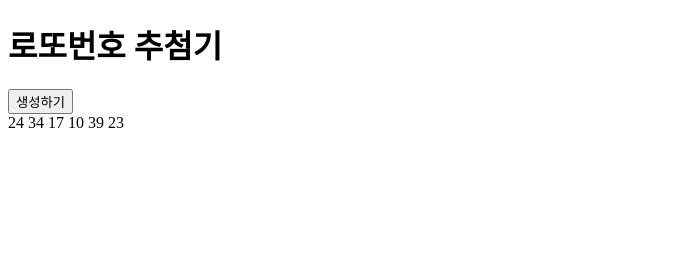
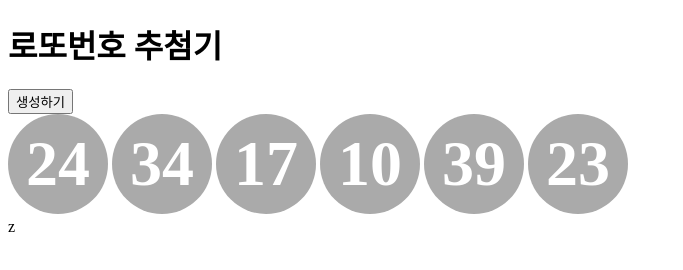
Before and after one commit to wcgod/git-flow-study, a plain HTML site: page index.html in a window 1280 px wide. Both pictures are taken after a click on the button "생성하기". Shown: the whole page, without its empty margins (0-683 px from the left). Drawn offline with Linux system fonts and the light colour scheme.

Commit message:
script 작업 추가

```diff
--- a/index.html
+++ b/index.html
@@ -48,10 +48,14 @@ function getLuckyNumber(){
 // TODO 로또 번호(.number) html 생성 함수 작성 [feature/script]
 function genLottoHTML(){
     var numbers = getLuckyNumber();
-    var lottoHTML = numbers.join(" ");
+    var lottoHTML = '';
+    lottoHTML += '<div><span class="number">';
+    lottoHTML += numbers.join('</span> <span class="number">');
+    lottoHTML += '</span></div>';
     LOTTO.innerHTML = lottoHTML;
 }
 
 </script>
 </body>
 </html>
+z
```
